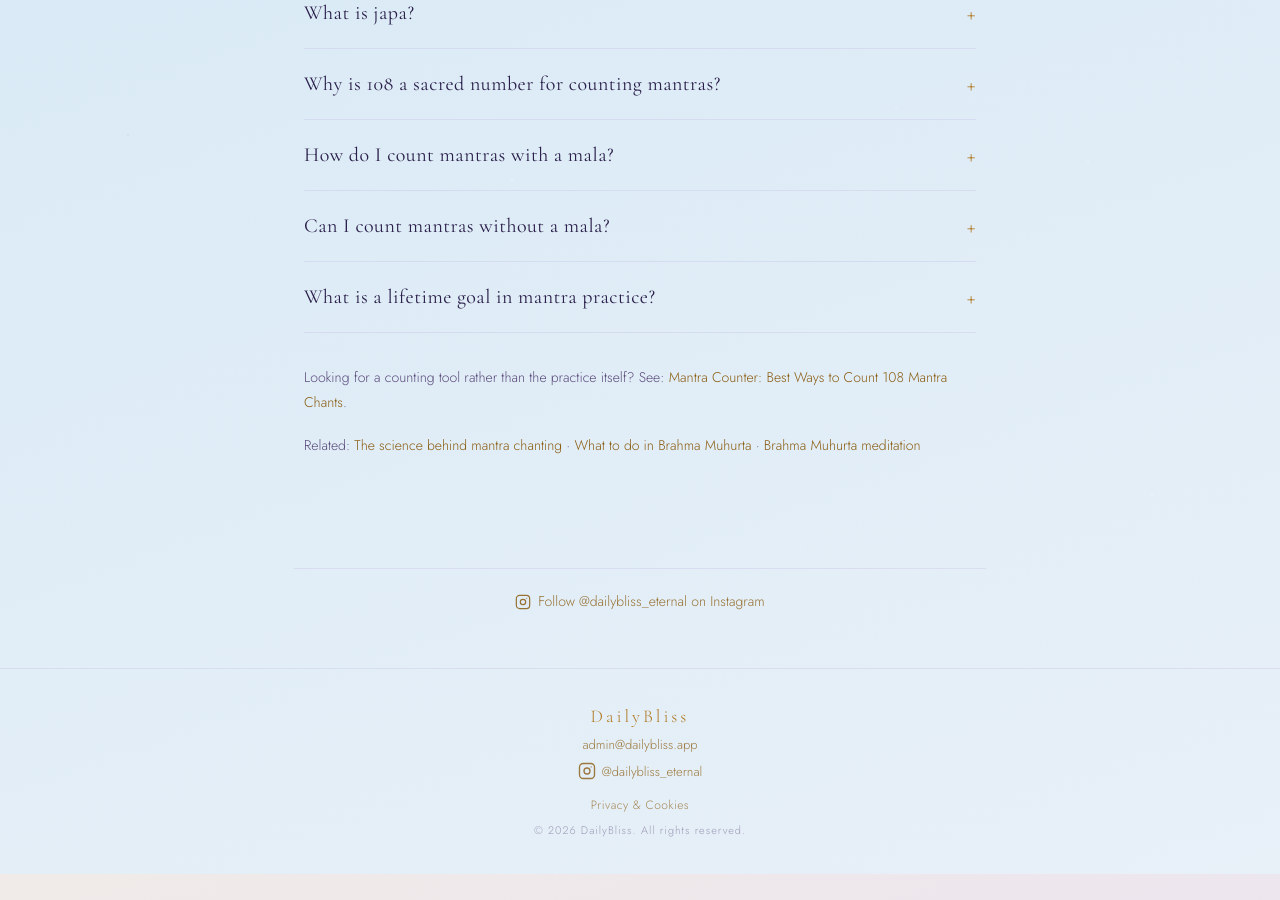
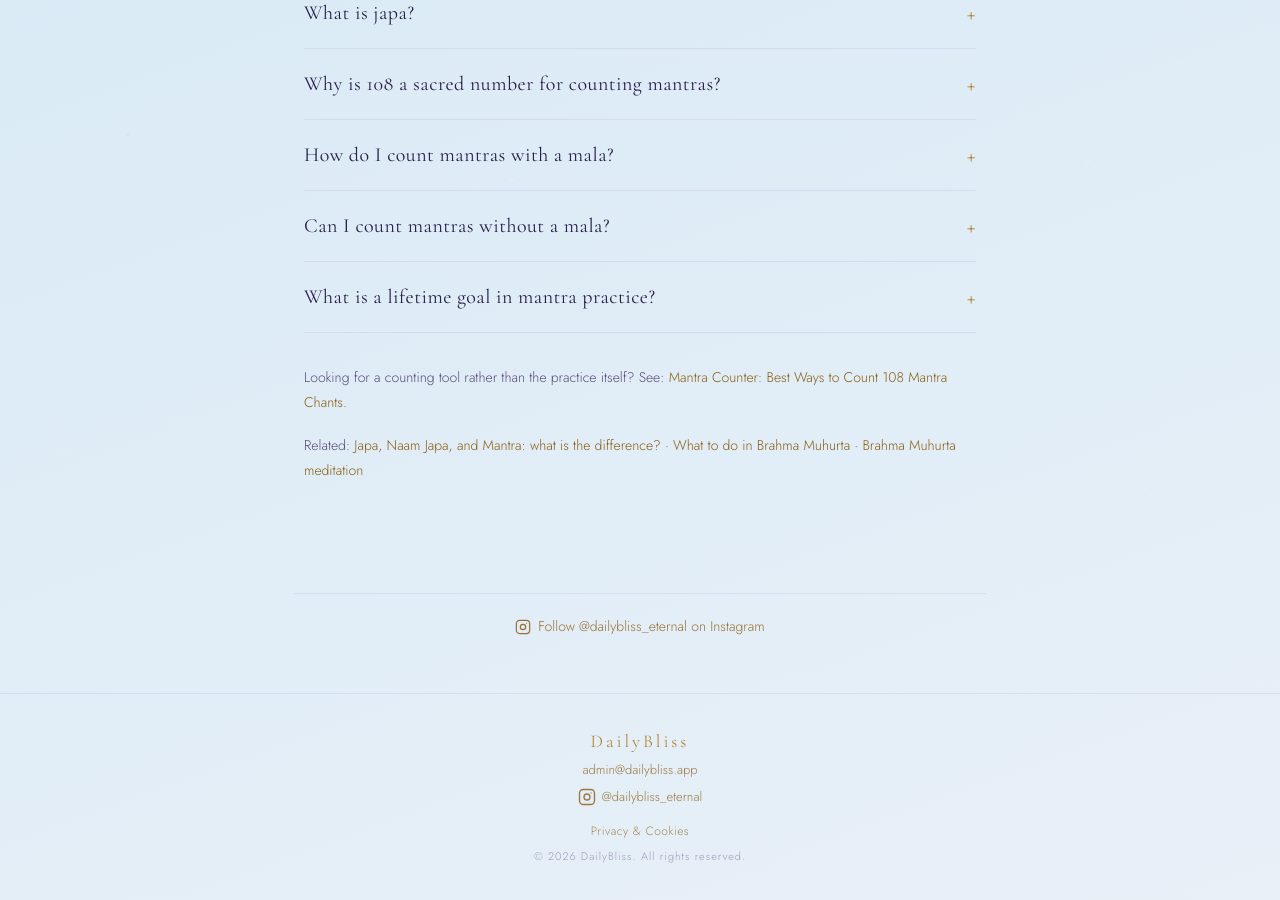
Before and after one commit to dailybliss/dailybliss.github.io, a Jekyll site: the page built from blog/how-to-count-mantras.html, in a window 1280 px wide and 900 px high, scrolled down 2881 px. Built offline with Jekyll 4.4.1, drawn with Linux system fonts in a browser that asks for light colours; before the commit the page ends 3755 px from its top, so only the background shows below that.

Commit message:
Update how-to-count-mantras.html

```diff
--- a/blog/how-to-count-mantras.html
+++ b/blog/how-to-count-mantras.html
@@ -158,7 +158,7 @@ last_modified_at: 2026-07-01
   </p>
 
   <p style="font-size:14px; color:var(--subtle);">
-    Related: <a href="{{ '/blog/science-of-mantra-chanting/' | relative_url }}">The science behind mantra chanting</a>
+    Related: <a href="{{ '/blog/japa-naam-japa-mantra-difference/' | relative_url }}">Japa, Naam Japa, and Mantra: what is the difference?</a>
     · <a href="{{ '/blog/brahma-muhurta-practices/' | relative_url }}">What to do in Brahma Muhurta</a>
     · <a href="{{ '/blog/brahma-muhurta-meditation/' | relative_url }}">Brahma Muhurta meditation</a>
   </p>
```
